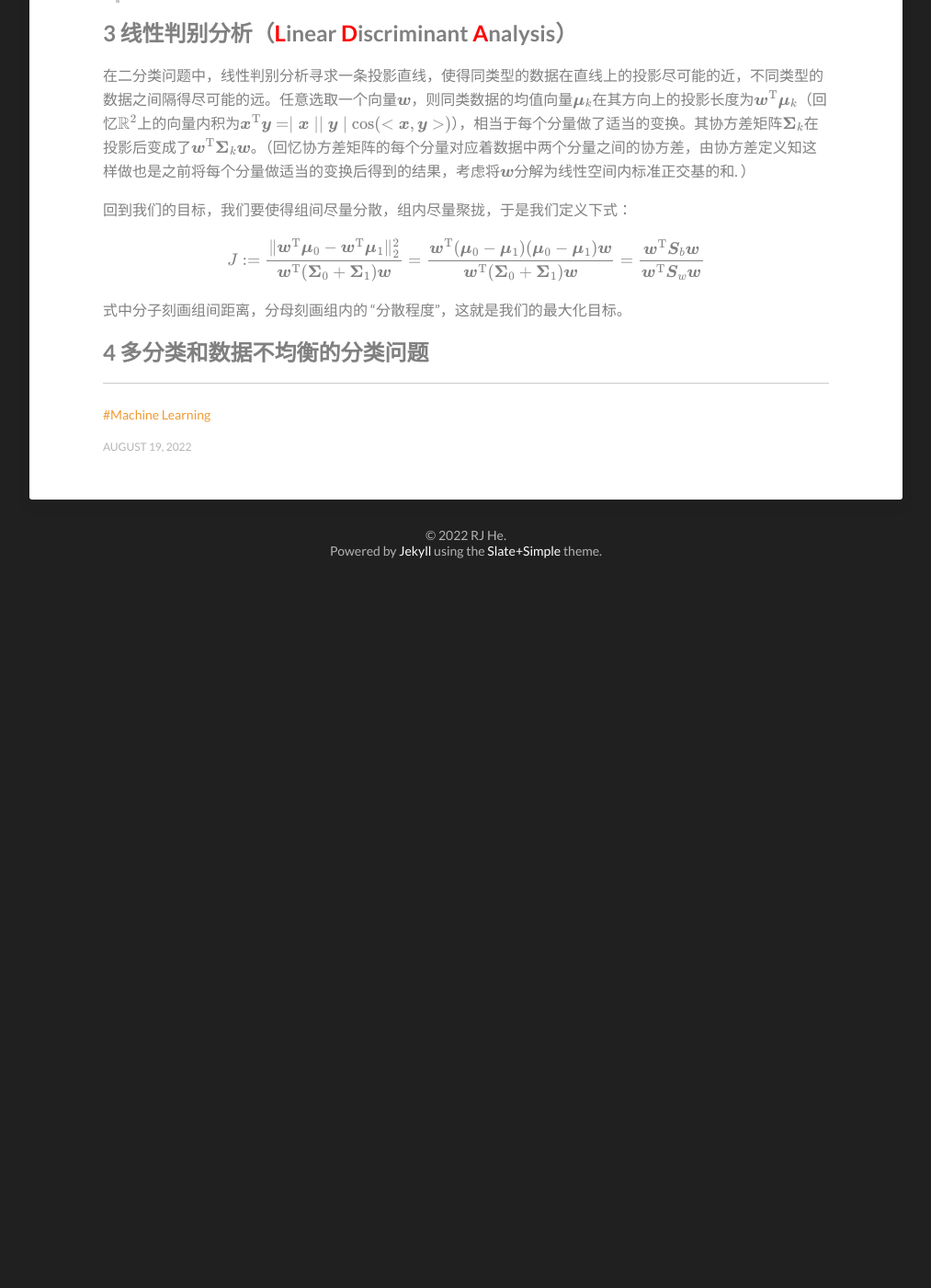
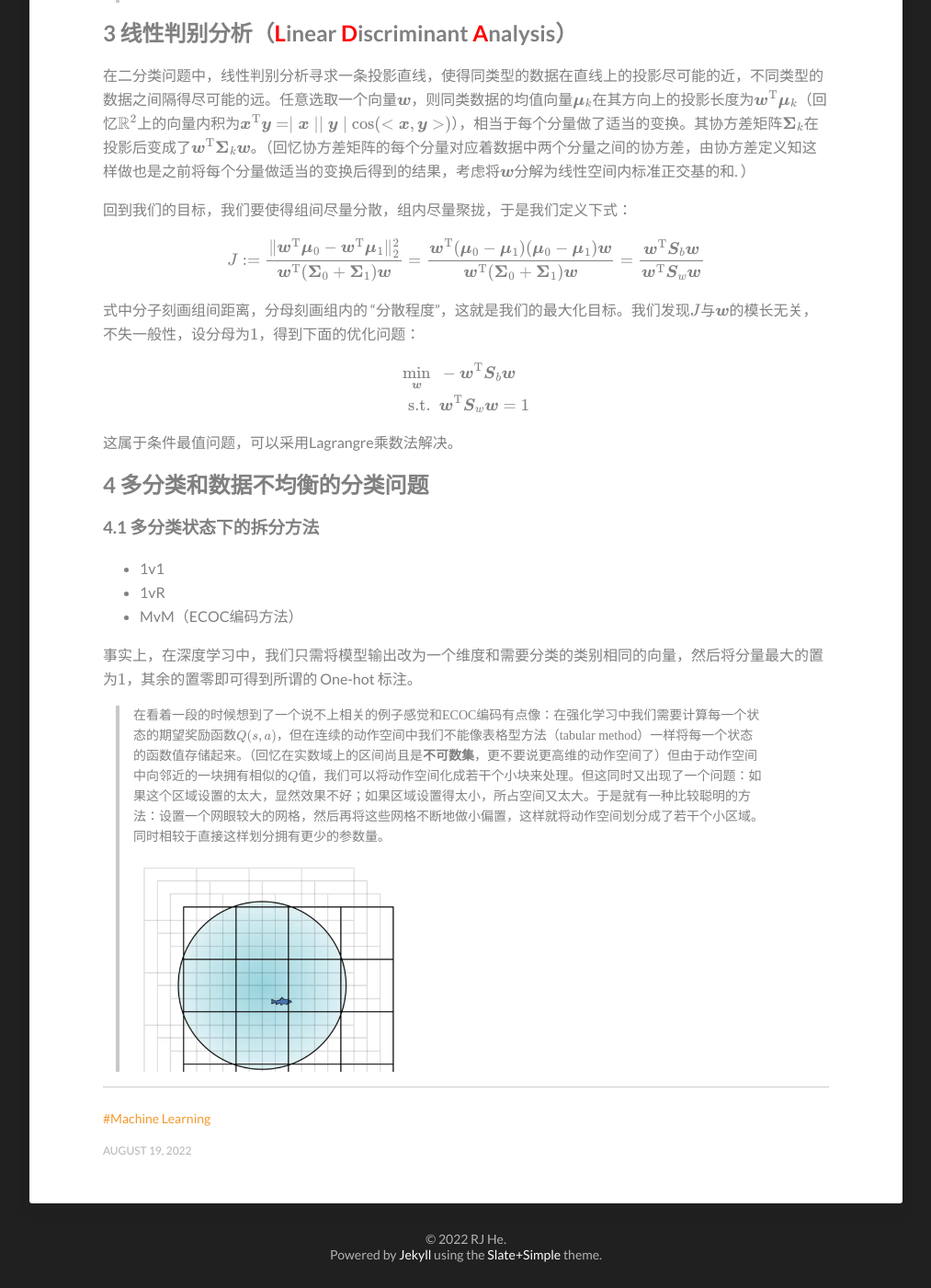
Before and after one commit to hrjtju/hrjtju.github.io, a Jekyll site: the page built from _posts/2022-08-19-DatawhaleML-2.md, in a window 1280 px wide and 1400 px high, scrolled down 3128 px. Shown: the whole window at 92% size, without its empty margins (133-1146 px from the left). Built offline with Jekyll 4.4.1, drawn with Linux system fonts in a browser that asks for light colours; formulas are drawn with MathJax 3; before the commit the page ends 3763 px from its top, so only the background shows below that.

Commit message:
update_ML_2

```diff
--- a/_posts/2022-08-19-DatawhaleML-2.md
+++ b/_posts/2022-08-19-DatawhaleML-2.md
@@ -214,10 +214,43 @@ J := \frac{\| \boldsymbol w^\mathrm T \boldsymbol\mu_0 - \boldsymbol w^\mathrm T
 $$
 
 
-式中分子刻画组间距离，分母刻画组内的 “分散程度”，这就是我们的最大化目标。
+式中分子刻画组间距离，分母刻画组内的 “分散程度”，这就是我们的最大化目标。我们发现$$J$$与$$\boldsymbol w$$的模长无关，不失一般性，设分母为$$1$$，得到下面的优化问题：
+
+
+$$
+\begin{align}
+\min\limits_{\boldsymbol w}&~~-\boldsymbol w^\mathrm T \boldsymbol S_b \boldsymbol w\\
+
+\text{s.t.}& ~~\boldsymbol w^\mathrm T\boldsymbol S_w \boldsymbol w = 1
+
+\end{align}
+$$
+
+
+这属于条件最值问题，可以采用Lagrangre乘数法解决。
 
 
 
 
 
 ## 4 多分类和数据不均衡的分类问题
+
+
+
+### 4.1 多分类状态下的拆分方法
+
+
+
+* 1v1
+* 1vR
+* MvM（ECOC编码方法）
+
+
+
+事实上，在深度学习中，我们只需将模型输出改为一个维度和需要分类的类别相同的向量，然后将分量最大的置为$$1$$，其余的置零即可得到所谓的 One-hot 标注。
+
+
+
+> 在看着一段的时候想到了一个说不上相关的例子感觉和ECOC编码有点像：在强化学习中我们需要计算每一个状态的期望奖励函数$$Q(s, a)$$，但在连续的动作空间中我们不能像表格型方法（tabular method）一样将每一个状态的函数值存储起来。（回忆在实数域上的区间尚且是**不可数集**，更不要说更高维的动作空间了）但由于动作空间中向邻近的一块拥有相似的$$Q$$值，我们可以将动作空间化成若干个小块来处理。但这同时又出现了一个问题：如果这个区域设置的太大，显然效果不好；如果区域设置得太小，所占空间又太大。于是就有一种比较聪明的方法：设置一个网眼较大的网格，然后再将这些网格不断地做小偏置，这样就将动作空间划分成了若干个小区域。同时相较于直接这样划分拥有更少的参数量。
+>
+> <img src="/images/2022-08-13/image-20220819144658111.png" alt="image-20220819144658111" style="zoom:30%;" />
```
Also changed, not shown: images/2022-08-13/image-20220819144658111.png (added).
